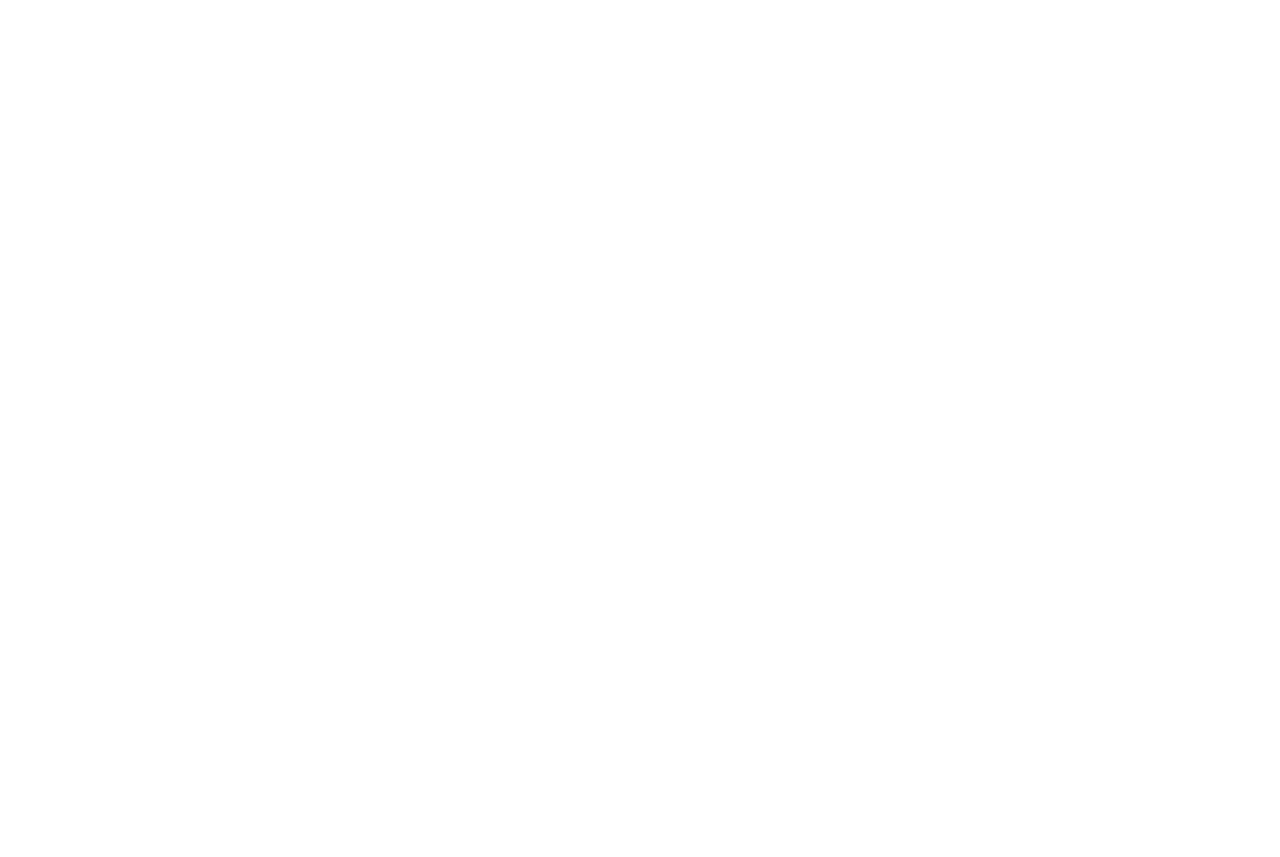
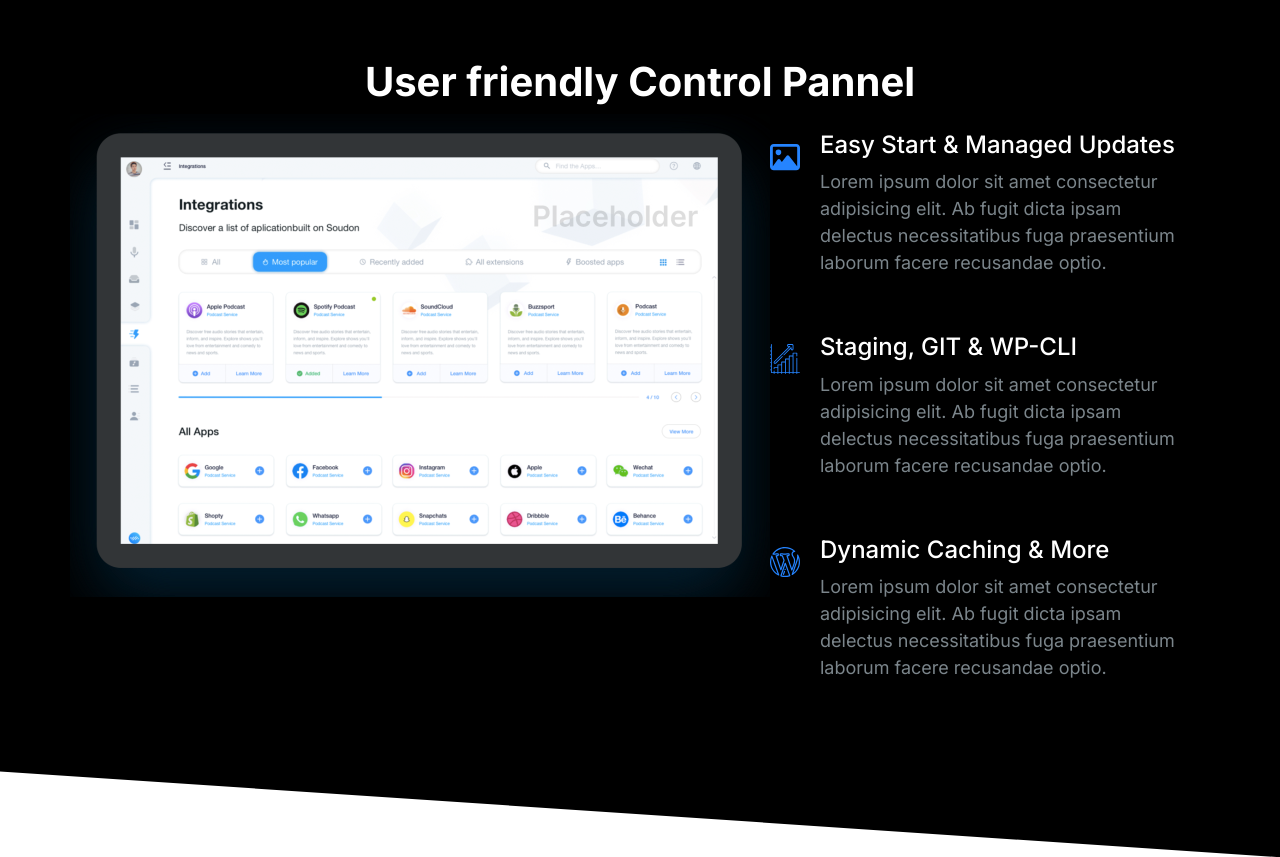
Before and after one commit to RumeshChathuranga/practice, a plain HTML site: page index.html in a window 1280 px wide. Before the commit the page ends 800 px from the top, so only its background shows below. Drawn offline with Linux system fonts and the light colour scheme.

Commit message:
Build the showcase component

```diff
--- a/css/styles.css
+++ b/css/styles.css
@@ -12,6 +12,10 @@
     box-sizing: border-box;
 }
 /* Typography */
+::selection {
+    background-color: var(--color-primary);
+    color: white;
+}
 
 html {
     font-size: 62.5%;
@@ -40,6 +44,7 @@ h2 {
 
 h3 {
     font-size: 3rem;
+    font-weight: 500;
 }
 
 p {
@@ -123,7 +128,7 @@ a {
 .list {
     list-style: none;
     padding-left: 0;
-    color: var(--color-headings);
+
 }
 .list--inline .list__item {
     display: inline-block;
@@ -133,6 +138,7 @@ a {
 .list--tick {
     list-style-image: url(../images/tick.svg);
     padding-left: 3rem;
+    color: var(--color-headings);
 }
 
 .list--tick .list__item {
@@ -366,6 +372,7 @@ a {
 
 .media {
     display: flex;
+    margin-bottom: 4rem;
 }
 .media__title {
     margin-top: 0;
@@ -542,14 +549,17 @@ a {
     color: #7b858b;
 }
 
-.block--dark .block__heading {
+.block--dark h1,
+.block--dark h2,
+.block--dark h3
+ {
     color: #fff;
 
 }
 
 .block--skewed-right {
     padding-bottom: calc(var(--padding-verticle) + 4rem);
-    clip-path: polygon(0% 0%, 100% 0%, 100% 100%, 0% 80%);
+    clip-path: polygon(0% 0%, 100% 0%, 100% 100%, 0% 90%);
 }
 .block--skewed-left {
     padding-bottom: calc(var(--padding-verticle) + 4rem);
@@ -722,3 +732,22 @@ a {
         order: 2;
     }
 }
+
+/* Showcase Block */
+
+.block-showcase__image > img {
+    width: 100%;
+}
+
+@media screen and (min-width: 768px) {
+    .block-showcase .grid {
+        grid-template-columns: repeat(2,1fr);
+    }
+    .block-showcase__image {
+        max-width: 700px;
+    }
+    .block-showcase__image > img {
+        width: auto;
+        justify-self: end;
+    }
+}
--- a/index.html
+++ b/index.html
@@ -18,6 +18,83 @@
     ></script>
   </head>
   <body>
-
+    <section class="block block--dark block--skewed-right block-showcase">
+      <header class="block__header">
+        <h2 class="block__heading">User friendly Control Pannel</h2>
+      </header>
+      <div class="container grid grid--1x2">
+        <picture class="block-showcase__image">
+          <source
+            srcset="images/ipad.webp 1x, images/ipad@2x.webp 2x"
+            type="image/webp"
+          />
+          <source
+            srcset="images/ipad.png 1x, images/ipad@2x.webp 2x"
+            type="image/png"
+          />
+          <img src="images/ipad.png" alt="" />
+        </picture>
+        <ul class="list">
+          <li>
+            <div class="media">
+              <div class="media__image">
+                <svg
+                  class="icon icon--primary"
+                  xmlns="http://www.w3.org/2000/svg"
+                  viewBox="0 0 512 512"
+                >
+                  <!--!Font Awesome Free 6.7.2 by @fontawesome - https://fontawesome.com License - https://fontawesome.com/license/free Copyright 2025 Fonticons, Inc.-->
+                  <path
+                    d="M448 80c8.8 0 16 7.2 16 16l0 319.8-5-6.5-136-176c-4.5-5.9-11.6-9.3-19-9.3s-14.4 3.4-19 9.3L202 340.7l-30.5-42.7C167 291.7 159.8 288 152 288s-15 3.7-19.5 10.1l-80 112L48 416.3l0-.3L48 96c0-8.8 7.2-16 16-16l384 0zM64 32C28.7 32 0 60.7 0 96L0 416c0 35.3 28.7 64 64 64l384 0c35.3 0 64-28.7 64-64l0-320c0-35.3-28.7-64-64-64L64 32zm80 192a48 48 0 1 0 0-96 48 48 0 1 0 0 96z"
+                  />
+                </svg>
+              </div>
+              <div class="media__body">
+                <h3 class="media__title">Easy Start & Managed Updates</h3>
+                <p>
+                  Lorem ipsum dolor sit amet consectetur adipisicing elit. Ab
+                  fugit dicta ipsam delectus necessitatibus fuga praesentium
+                  laborum facere recusandae optio.
+                </p>
+              </div>
+            </div>
+          </li>
+          <li>
+            <div class="media">
+              <div class="media__image">
+                <svg class="icon icon--primary">
+                  <use xlink:href="images/sprite.svg#growth"></use>
+                </svg>
+              </div>
+              <div class="media__body">
+                <h3 class="media__title">Staging, GIT & WP-CLI</h3>
+                <p>
+                  Lorem ipsum dolor sit amet consectetur adipisicing elit. Ab
+                  fugit dicta ipsam delectus necessitatibus fuga praesentium
+                  laborum facere recusandae optio.
+                </p>
+              </div>
+            </div>
+          </li>
+          <li>
+            <div class="media">
+              <div class="media__image">
+                <svg class="icon icon--primary">
+                  <use xlink:href="images/sprite.svg#wordpress"></use>
+                </svg>
+              </div>
+              <div class="media__body">
+                <h3 class="media__title">Dynamic Caching & More</h3>
+                <p>
+                  Lorem ipsum dolor sit amet consectetur adipisicing elit. Ab
+                  fugit dicta ipsam delectus necessitatibus fuga praesentium
+                  laborum facere recusandae optio.
+                </p>
+              </div>
+            </div>
+          </li>
+        </ul>
+      </div>
+    </section>
   </body>
 </html>
```
Also changed, not shown: components/media.html (+3 -3 lines), components/showcase.html (added, +78 -0 lines), images/ipad.png (added), images/ipad.webp (added), images/ipad@2x.png (added), images/ipad@2x.webp (added).
